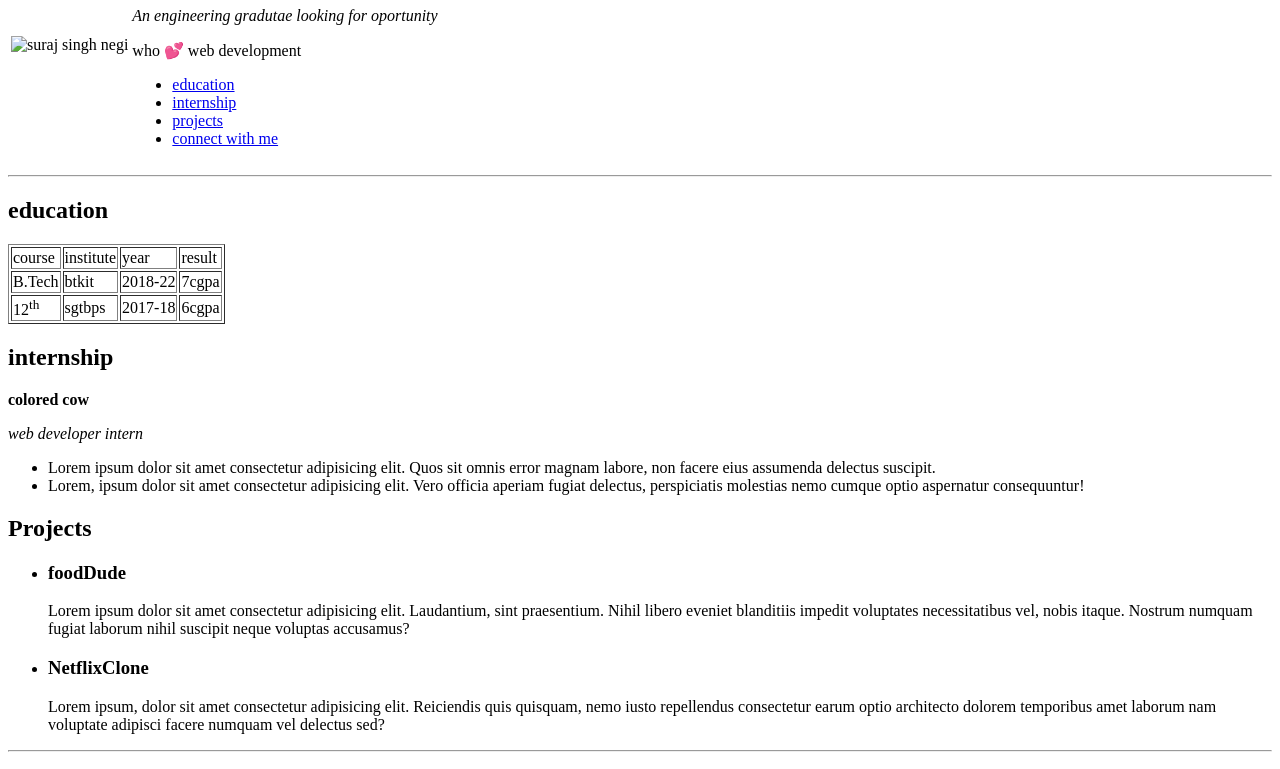
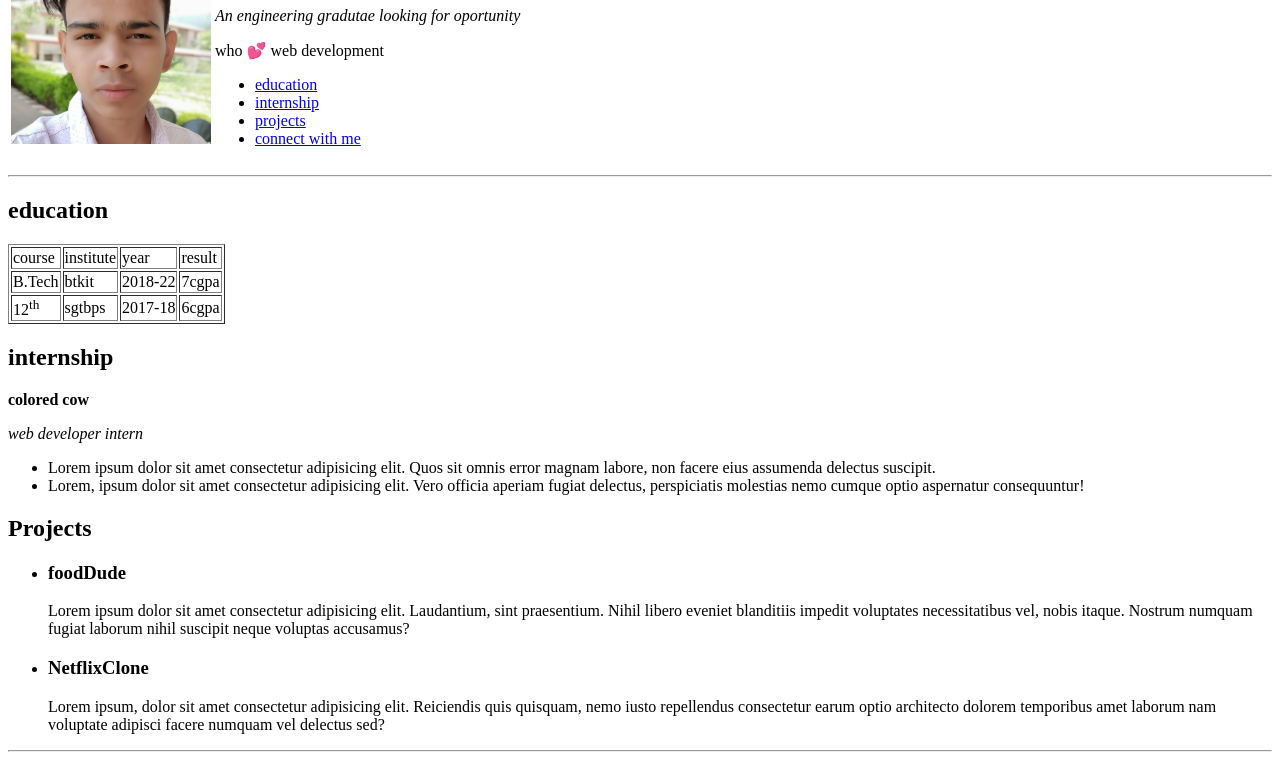
Before and after one commit to suraj-negi/resume, a plain HTML site: page index.html in a window 1280 px wide. Shown: the part 84-853 px from the top of the page. Drawn offline with Linux system fonts and the light colour scheme.

Commit message:
updated index.html

```diff
--- a/index.html
+++ b/index.html
@@ -12,7 +12,7 @@
     <header>
         <table>
             <tr>
-                <td><img width="200" height="auto" src="images/mypicture.jpg" alt="suraj singh negi"></td>
+                <td><img width="200" height="auto" src="mypicture.jpg" alt="suraj singh negi"></td>
                 <td>
                     <h1>Suraj</h1>
                     <p><em>An engineering gradutae looking for oportunity</em></p>
```
